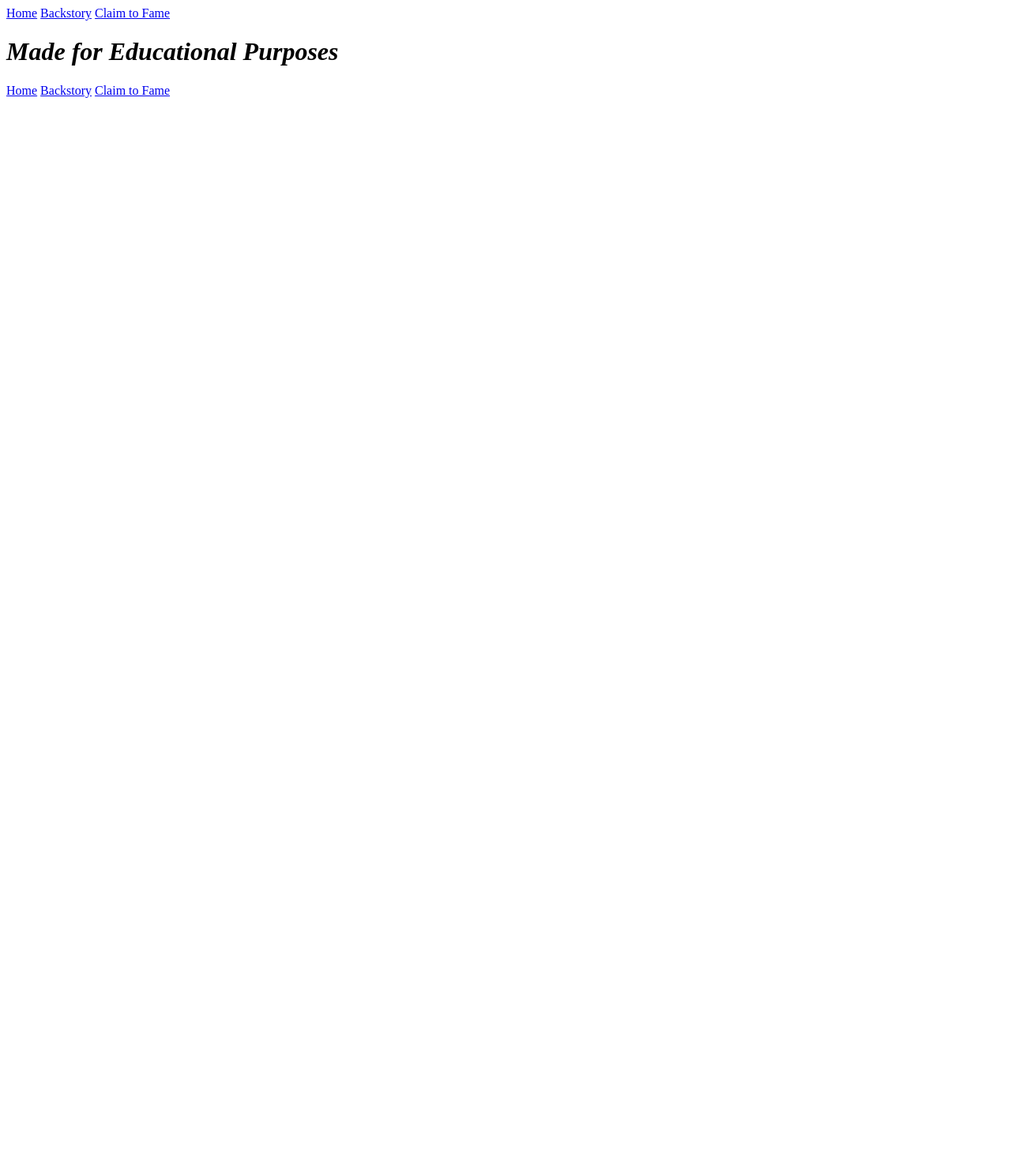
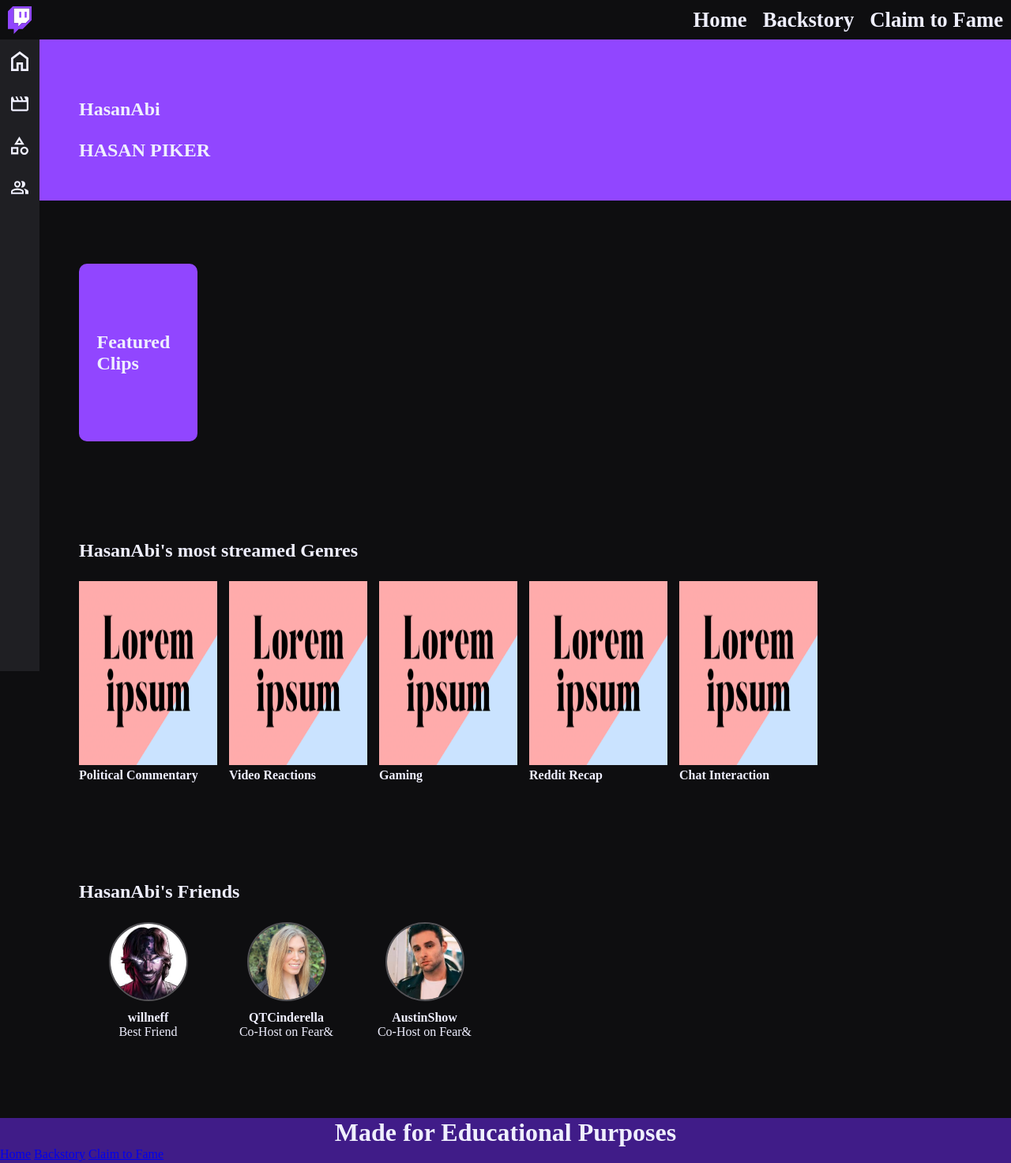
Before and after one commit to abbypaulus/Influencer-Website, a plain HTML site: page index.html in a window 1280 px wide. Shown: the whole page at 79% size. Before the commit the page ends 800 px from the top, so only its background shows below. Drawn offline with Linux system fonts and the light colour scheme.

Commit message:
basic divs and color finished aside bar

```diff
--- a/index.html
+++ b/index.html
@@ -9,17 +9,85 @@
 </head>
 <body>
 <header>
+    <a href="/index.html"><img src="/images/glitch.svg" alt="glitch"></a>
     <nav>
         <a href="/index.html">Home</a>
         <a href="/backstory.html">Backstory</a>
         <a href="/claim-to-fame.html">Claim to Fame</a>
     </nav>
 </header>
+<aside>
+    <a href="#home"><img src="images\home.svg" alt="home"></a>
+    <a href="#vid"><img src="images\vid.svg" alt="vid"></a>
+    <a href="#category"><img src="images\category.svg" alt="category"></a>
+    <a href="#friends"><img src="images\group.svg" alt="group"></a>
+</aside>
 <main>
+    <section id="home">
+        <div id="repeat">
 
+        </div>
+        <h2>HasanAbi</h2>
+        <h1>HASAN PIKER</h1>
+        <div id="pic">
+            <img src="" alt="">
+            <h3></h3>
+        </div>
+    </section>
+    <section id="vid">
+        <div id="clipTitle">
+            <h2 class="subtitle">Featured Clips</h2>
+        </div>
+        <div class="vid">
+            <img src="" alt="">
+            <h3></h3>
+        </div>
+    </section>
+    <section id="category">
+        <h2 class="subtitle">HasanAbi's most streamed Genres</h2>
+        <div class="poster">
+            <img src="images/lorem.png" alt="poli">
+            <h4>Political Commentary</h4>
+        </div>
+        <div class="poster">
+            <img src="images/lorem.png" alt="reacts">
+            <h4>Video Reactions</h4>
+        </div>
+        <div class="poster">
+            <img src="images/lorem.png" alt="gaming">
+            <h4>Gaming</h4>
+        </div>
+        <div class="poster">
+            <img src="images/lorem.png" alt="okbuddy">
+            <h4>Reddit Recap</h4>
+        </div>
+        <div class="poster">
+            <img src="images/lorem.png" alt="chat">
+            <h4>Chat Interaction</h4>
+        </div>
+    </section>
+    <section id="friends">
+        <h2 class="subtitle">HasanAbi's Friends</h2>
+        <div class="friend">
+            <img src="images/will.jpg" alt="will">
+            <h4>willneff</h4>
+            <p>Best Friend</p>
+        </div>
+        <div class="friend">
+            <img src="images/qt.png" alt="qt">
+            <h4>QTCinderella</h4>
+            <p>Co-Host on Fear&</p>
+        </div>
+        <div class="friend">
+            <img src="images/austin.jpg" alt="austin">
+            <h4>AustinShow</h4>
+            <p>Co-Host on Fear&</p>
+        </div>
+    </section>
 </main>
+
 <footer>
-    <h1><em>Made for Educational Purposes</em></h1>
+    <h1>Made for Educational Purposes</h1>
     <nav>
         <a href="/index.html">Home</a>
         <a href="/backstory.html">Backstory</a>
--- a/styles.css
+++ b/styles.css
@@ -1 +1,169 @@
 @charset "utf-8";
+*{
+    margin: 0px;
+    padding: 0px;
+    box-sizing: border-box;
+}
+
+body{
+    font-family: "Roobert";
+    background: #0e0e10;
+    color: #efeffe;
+    display: flex;
+    flex-flow: row wrap;
+}
+
+header{
+    width: 100%;
+    height: 50px;
+    display: flex;
+    flex-flow: row wrap;
+}
+
+header > a{
+    width: 50px;
+    display: flex;
+    flex-flow: row wrap;
+    margin: auto;
+}
+
+header img{
+    max-height: 35px;
+    width: 100%;
+}
+
+header nav{
+    height: 50px;
+    width: calc(100% - 50px);
+    text-align: right;
+    display: flex;
+    justify-content: flex-end;
+}
+
+header nav a{
+    color: #efeffe;
+    text-decoration: none;
+    padding: 0px 10px;
+    font-size: 20pt;
+    font-weight: 600;
+    margin: auto 0px;
+    display: inline-flex;
+}
+
+header nav a:hover{
+    text-decoration: underline;
+    filter: invert(55%)
+            sepia(79%)
+            saturate(7499%)
+            hue-rotate(251deg)
+            brightness(102%)
+            contrast(101%);
+}
+
+aside{
+    background: #1f1f23;
+    height: 100vh;
+    width: 50px;
+}
+
+aside img{
+    width: 45%;
+    display: flex;
+    margin: auto;
+    padding: 15px 0px;
+}
+
+aside a:hover{
+    filter: invert(55%)
+            sepia(79%)
+            saturate(7499%)
+            hue-rotate(251deg)
+            brightness(102%)
+            contrast(101%);
+}
+
+main{
+    width: calc(100% - 50px);
+}
+
+section{
+    display: flex;
+    flex-flow: row wrap;
+    width: 100%;
+    padding: 50px 0px;
+    padding-left: 50px;
+}
+
+section h2{
+    width: 100%;
+    padding: 25px 0px;
+}
+
+#home{
+    background: #9146ff;
+    width: 100%;
+    display: flex;
+}
+
+#vid{
+    margin-top: 30px;
+}
+
+#clipTitle{
+    background: #9146ff;
+    border-radius: 10px;
+    width: 150px;
+    aspect-ratio: 1/1.5;
+    display: flex;
+    flex-flow: row wrap;
+}
+
+#clipTitle h2{
+    width: 70%;
+    margin: auto;
+}
+
+#category{
+    gap: 0px 15px;
+}
+
+.poster img{
+    background: white;
+    width: 175px;
+    aspect-ratio: 3/4;
+}
+#friends{
+    margin-bottom: 50px;
+}
+
+.friend{
+    width: 175px;
+}
+
+.friend img{
+    width: 100px;
+    aspect-ratio: 1/1;
+    border-radius: 50%;
+    border: 2px solid #535256;
+    margin: auto;
+    display: flex;
+}
+
+.friend h4, .friend p{
+    text-align: center;
+}
+
+.friend h4{
+    padding-top: 12px;
+}
+
+footer{
+    background: #401c88;
+    width: 100%;
+    height: 75px;
+}
+
+footer h1{
+    font-weight: bold;
+    text-align: center;
+}
```
Also changed, not shown: backstory.html (+25 -1 lines), claim-to-fame.html (+25 -1 lines), images/austin.jpg (added), images/category.svg (added), images/glitch.svg (added), images/group.svg (added), images/home.svg (added), images/insta.svg (added), images/lorem.png (added), images/profile.JPG (added), images/qt.png (added), images/twitter.svg (added), images/vid.svg (added), images/will.jpg (added), 1 more files, 1 other file.
